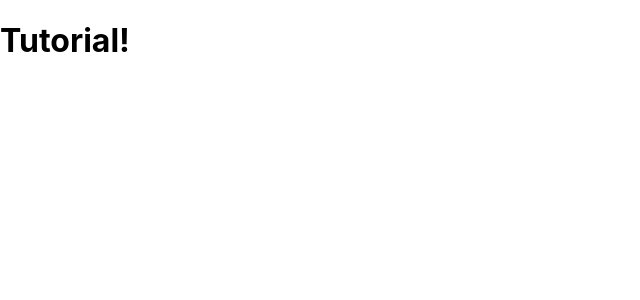
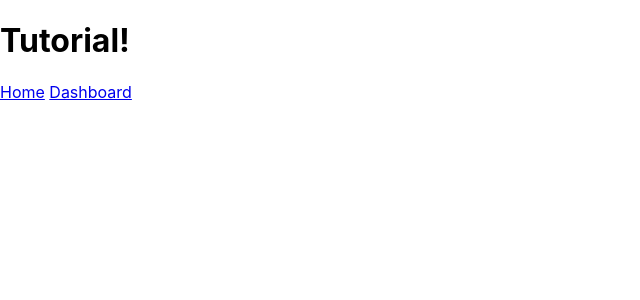
Before and after one commit to cawilson1/reachRouterTutorial, a React (Create React App) app: page / in a window 1280 px wide. Shown: the top 300 px of the page, without its empty margins (0-640 px from the left). Built offline with nearby package versions, Linux system fonts and the light colour scheme.

Commit message:
add links

```diff
--- a/src/App.js
+++ b/src/App.js
@@ -1,9 +1,13 @@
 import React from "react";
 import { render } from "react-dom";
+import { Link } from "@reach/router";
 
 const App = () => (
   <div>
     <h1>Tutorial!</h1>
+    <nav>
+      <Link to="/">Home</Link> <Link to="dashboard">Dashboard</Link>
+    </nav>
   </div>
 );
 
```
